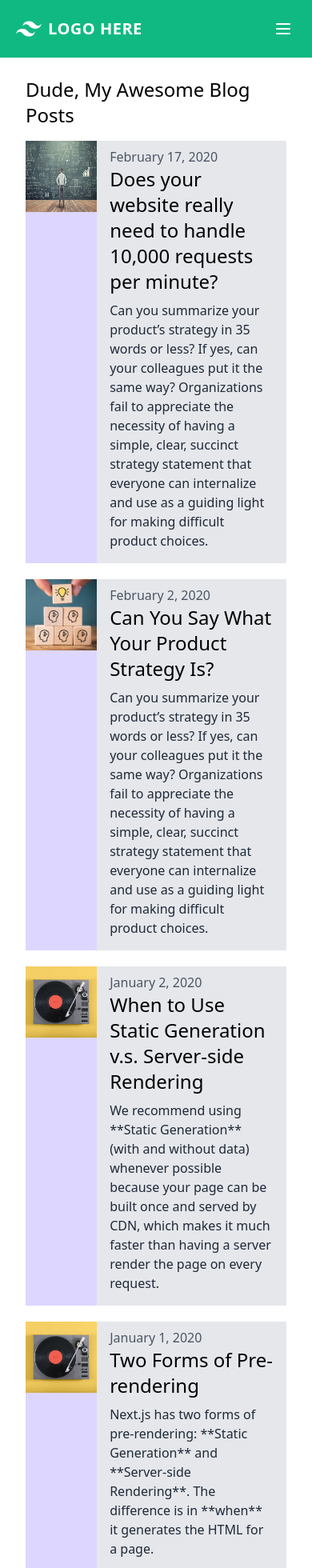
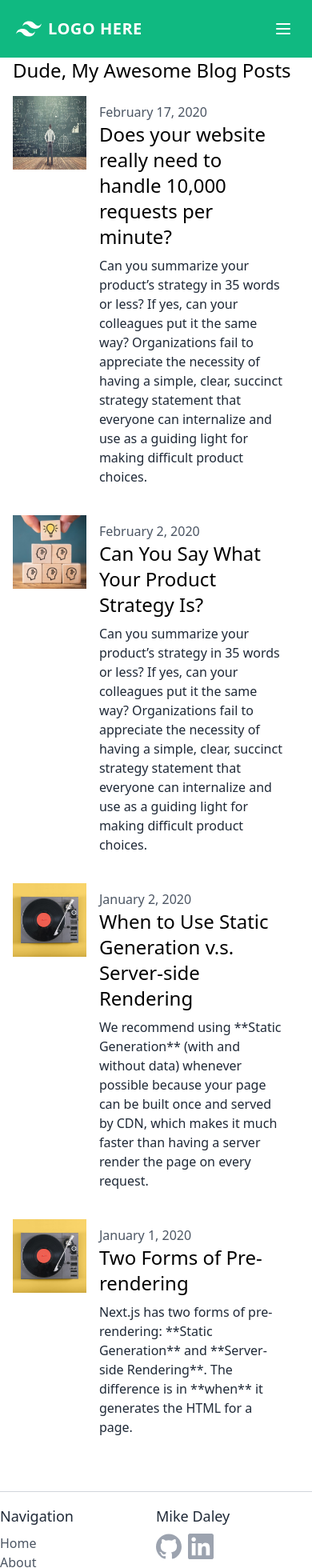
Before and after one commit to mcdaley/mcdaley-website, a Next.js app: page / in a window 390 px wide. Shown: the top 1960 px of the page at 80% size. Built offline with nearby package versions, Linux system fonts and the light colour scheme; what @tailwindcss/typography would draw is missing.

Commit message:
Added personal info sections for web and mobile apps

```diff
--- a/components/blog-summary-list.tsx
+++ b/components/blog-summary-list.tsx
@@ -8,11 +8,11 @@ import React from 'react'
  */
 export default function BlogSummaryList({ children } : {children: React.ReactNode}) {
   return (
-    <>
-      <h1 className="text-2xl my-4">Dude, My Awesome Blog Posts</h1>
+    <div className="flex flex-col">
+      <h1 className="text-2xl mb-4">Dude, My Awesome Blog Posts</h1>
       <ul>
         {children}
       </ul>
-    </>
+    </div>
   )
 }
--- a/components/blog-summary.tsx
+++ b/components/blog-summary.tsx
@@ -15,7 +15,7 @@ export default function BlogSummary({metadata} : {metadata: IBlogMetadata}) {
     <li key={metadata.id} className="group">
       <Link href={`/posts/${metadata.id}`}>
         <a>
-          <div className="flex flex-row p4 mb-5 bg-purple-200 group-hover:bg-yellow-300">
+          <div className="flex flex-row p4 mb-5">
             <div>
               <Image
                 src     = {`/${getCoverImage(metadata)}`}
@@ -24,7 +24,7 @@ export default function BlogSummary({metadata} : {metadata: IBlogMetadata}) {
                 height  = {128}
               />
             </div>
-            <div className="p-4 pt-2 w-full flex flex-col bg-gray-200 group-hover:bg-yellow-300">
+            <div className="p-4 pt-2 w-full flex flex-col">
               <p className="text-gray-600">
                 <Date dateString={metadata.date} />
               </p>
--- /dev/null
+++ b/components/contact-mobile.tsx
@@ -0,0 +1,40 @@
+//-----------------------------------------------------------------------------
+// components/contact-mobile.tsx
+//-----------------------------------------------------------------------------
+import Image        from 'next/image'
+import profilePic   from '../public/Mike_1970s_cartoon_005.jpg'
+
+/**
+ * @function ContactMobile
+ */
+export default function ContactMobile() {
+  return (
+    <div className="mb-4 md:hidden">
+      <div
+        className = "inline-flex items-center w-full px-4 bg-local bg-cover h-18"
+        style     = {{backgroundImage: `url('\Binary_Blue_Bkgrd.jpg')`}}
+      >
+        <Image
+          src       = {profilePic}
+          width     = {48}
+          height    = {48}
+          alt       = "My Picture"
+          className = "flex-none rounded-full"
+        />
+        <h2 className="flex-grow text-white text-xl text-left font-bold ml-8 py-4">Mike Daley</h2>
+      </div>
+      {/*
+        <div className="inline-flex items-center w-full px-4 bg-gradient-to-r from-yellow-400 via-red-500 to-pink-500">
+          <Image
+            src       = {profilePic}
+            width     = {48}
+            height    = {48}
+            alt       = "My Picture"
+            className = "flex-none rounded-full"
+          />
+          <h2 className="flex-grow text-white text-lg text-left ml-8 py-4">Michael Daley</h2>
+        </div>
+      */}
+    </div>
+  )
+}
--- /dev/null
+++ b/components/contact.tsx
@@ -0,0 +1,43 @@
+//-----------------------------------------------------------------------------
+// components/contact.tsx
+//-----------------------------------------------------------------------------
+import Link     from 'next/link'
+
+/**
+ * Display github and linkedin icons w/ links to my accounts. It is used
+ * in the sidebar of the home page and in the foote.
+ *
+ * @function  Contact
+ * @param     {string} color - The icon color.
+ */
+export default function Contact({color} : {color: string}) {
+
+  return (
+    <>
+      <div className="inline-flex mb-4 items-center">
+            <Link href="https://github.com/mcdaley">
+              <a target="_blank">
+                <svg
+                  viewBox   = '0 0 24 24'
+                  xmlns     = 'http://www.w3.org/2000/svg'
+                  className = {`fill-current ${color} h-8 w-8 mr-2`}
+                >
+                  <path d='M12 .297c-6.63 0-12 5.373-12 12 0 5.303 3.438 9.8 8.205 11.385.6.113.82-.258.82-.577 0-.285-.01-1.04-.015-2.04-3.338.724-4.042-1.61-4.042-1.61C4.422 18.07 3.633 17.7 3.633 17.7c-1.087-.744.084-.729.084-.729 1.205.084 1.838 1.236 1.838 1.236 1.07 1.835 2.809 1.305 3.495.998.108-.776.417-1.305.76-1.605-2.665-.3-5.466-1.332-5.466-5.93 0-1.31.465-2.38 1.235-3.22-.135-.303-.54-1.523.105-3.176 0 0 1.005-.322 3.3 1.23.96-.267 1.98-.399 3-.405 1.02.006 2.04.138 3 .405 2.28-1.552 3.285-1.23 3.285-1.23.645 1.653.24 2.873.12 3.176.765.84 1.23 1.91 1.23 3.22 0 4.61-2.805 5.625-5.475 5.92.42.36.81 1.096.81 2.22 0 1.606-.015 2.896-.015 3.286 0 .315.21.69.825.57C20.565 22.092 24 17.592 24 12.297c0-6.627-5.373-12-12-12' />
+                </svg>
+              </a>
+            </Link>
+            <Link href="https://linkedin.com/in/mcdaley">
+              <a target="_blank">
+                <svg
+                  viewBox   = '0 0 24 24'
+                  xmlns     = 'http://www.w3.org/2000/svg'
+                  className = {`fill-current ${color} h-8 w-8 mr-2`}
+                >
+                  <path d='M20.447 20.452h-3.554v-5.569c0-1.328-.027-3.037-1.852-3.037-1.853 0-2.136 1.445-2.136 2.939v5.667H9.351V9h3.414v1.561h.046c.477-.9 1.637-1.85 3.37-1.85 3.601 0 4.267 2.37 4.267 5.455v6.286zM5.337 7.433c-1.144 0-2.063-.926-2.063-2.065 0-1.138.92-2.063 2.063-2.063 1.14 0 2.064.925 2.064 2.063 0 1.139-.925 2.065-2.064 2.065zm1.782 13.019H3.555V9h3.564v11.452zM22.225 0H1.771C.792 0 0 .774 0 1.729v20.542C0 23.227.792 24 1.771 24h20.451C23.2 24 24 23.227 24 22.271V1.729C24 .774 23.2 0 22.222 0h.003z' />
+                </svg>
+              </a>
+            </Link>
+          </div>
+    </>
+  )
+}
--- a/components/footer.tsx
+++ b/components/footer.tsx
@@ -1,7 +1,8 @@
 //-----------------------------------------------------------------------------
 // components/footer.tsx
 //-----------------------------------------------------------------------------
-import Link   from 'next/link'
+import Link       from 'next/link'
+import Contact    from './contact'
 
 /**
  * @function Footer
@@ -19,7 +20,7 @@ export default function Footer() {
               </Link>
             </li>
             <li>
-              <Link href="about">
+              <Link href="/about">
               <a className="text-gray-600 hover:underline">About</a>
               </Link>
             </li>
@@ -27,30 +28,7 @@ export default function Footer() {
         </div>
         <div id="contact" className="flex flex-col my-4">
           <h3 className="text-lg text-gray-800 mb-2">Mike Daley</h3>
-          <div className="inline-flex mb-4 items-center">
-            <Link href="https://github.com/mcdaley">
-              <a target="_blank">
-                <svg
-                  viewBox   = '0 0 24 24'
-                  xmlns     = 'http://www.w3.org/2000/svg'
-                  className = 'fill-current text-gray-400 h-8 w-8 mr-2'
-                >
-                  <path d='M12 .297c-6.63 0-12 5.373-12 12 0 5.303 3.438 9.8 8.205 11.385.6.113.82-.258.82-.577 0-.285-.01-1.04-.015-2.04-3.338.724-4.042-1.61-4.042-1.61C4.422 18.07 3.633 17.7 3.633 17.7c-1.087-.744.084-.729.084-.729 1.205.084 1.838 1.236 1.838 1.236 1.07 1.835 2.809 1.305 3.495.998.108-.776.417-1.305.76-1.605-2.665-.3-5.466-1.332-5.466-5.93 0-1.31.465-2.38 1.235-3.22-.135-.303-.54-1.523.105-3.176 0 0 1.005-.322 3.3 1.23.96-.267 1.98-.399 3-.405 1.02.006 2.04.138 3 .405 2.28-1.552 3.285-1.23 3.285-1.23.645 1.653.24 2.873.12 3.176.765.84 1.23 1.91 1.23 3.22 0 4.61-2.805 5.625-5.475 5.92.42.36.81 1.096.81 2.22 0 1.606-.015 2.896-.015 3.286 0 .315.21.69.825.57C20.565 22.092 24 17.592 24 12.297c0-6.627-5.373-12-12-12' />
-                </svg>
-              </a>
-            </Link>
-            <Link href="https://linkedin.com/in/mcdaley">
-              <a target="_blank">
-                <svg
-                  viewBox   = '0 0 24 24'
-                  xmlns     = 'http://www.w3.org/2000/svg'
-                  className = 'fill-current text-gray-400 h-8 w-8 mr-2'
-                >
-                  <path d='M20.447 20.452h-3.554v-5.569c0-1.328-.027-3.037-1.852-3.037-1.853 0-2.136 1.445-2.136 2.939v5.667H9.351V9h3.414v1.561h.046c.477-.9 1.637-1.85 3.37-1.85 3.601 0 4.267 2.37 4.267 5.455v6.286zM5.337 7.433c-1.144 0-2.063-.926-2.063-2.065 0-1.138.92-2.063 2.063-2.063 1.14 0 2.064.925 2.064 2.063 0 1.139-.925 2.065-2.064 2.065zm1.782 13.019H3.555V9h3.564v11.452zM22.225 0H1.771C.792 0 0 .774 0 1.729v20.542C0 23.227.792 24 1.771 24h20.451C23.2 24 24 23.227 24 22.271V1.729C24 .774 23.2 0 22.222 0h.003z' />
-                </svg>
-              </a>
-            </Link>
-          </div>
+          <Contact color={`text-gray-400`} />
         </div>
       </footer>
     </>
--- a/components/layout.tsx
+++ b/components/layout.tsx
@@ -27,7 +27,7 @@ export default function Layout({ children } : {children: React.ReactNode}) {
       <Navbar />
 
       {/* Main Layout */}
-      <main role="main" className="w-full xl:w-3/4 py-2 px-4 md:py-4 md:px-16">
+      <main role="main" className="container mx-auto">
         {children}
 
         <Footer />
--- /dev/null
+++ b/components/sidebar.tsx
@@ -0,0 +1,29 @@
+//-----------------------------------------------------------------------------
+// components/sidebar.tsx
+//-----------------------------------------------------------------------------
+import Image        from 'next/image'
+import profilePic   from '../public/Mike_1970s_cartoon_005.jpg'
+import Contact      from './contact'
+
+/**
+ * @function Sidebar
+ */
+export default function Sidebar() {
+  return (
+    <div className="flex flex-col mt-4 mr-10">
+      <span className="mb-4 flex w-1/3 lg:w-1/5">
+        <Image
+          src       = {profilePic}
+          alt       = "My Picture"
+          className = "rounded-full"
+        />
+      </span>
+      <h2 className="text-2xl text-gray-800 mb-4">Mike Daley</h2>
+      <p className="text-base text-gray-600 mb-4">
+        Connecting the dots between product management and software development
+      </p>
+
+      <Contact color={`text-blue-600`} />
+    </div>
+  )
+}
```
Also changed, not shown: components/about/job.tsx (added).
